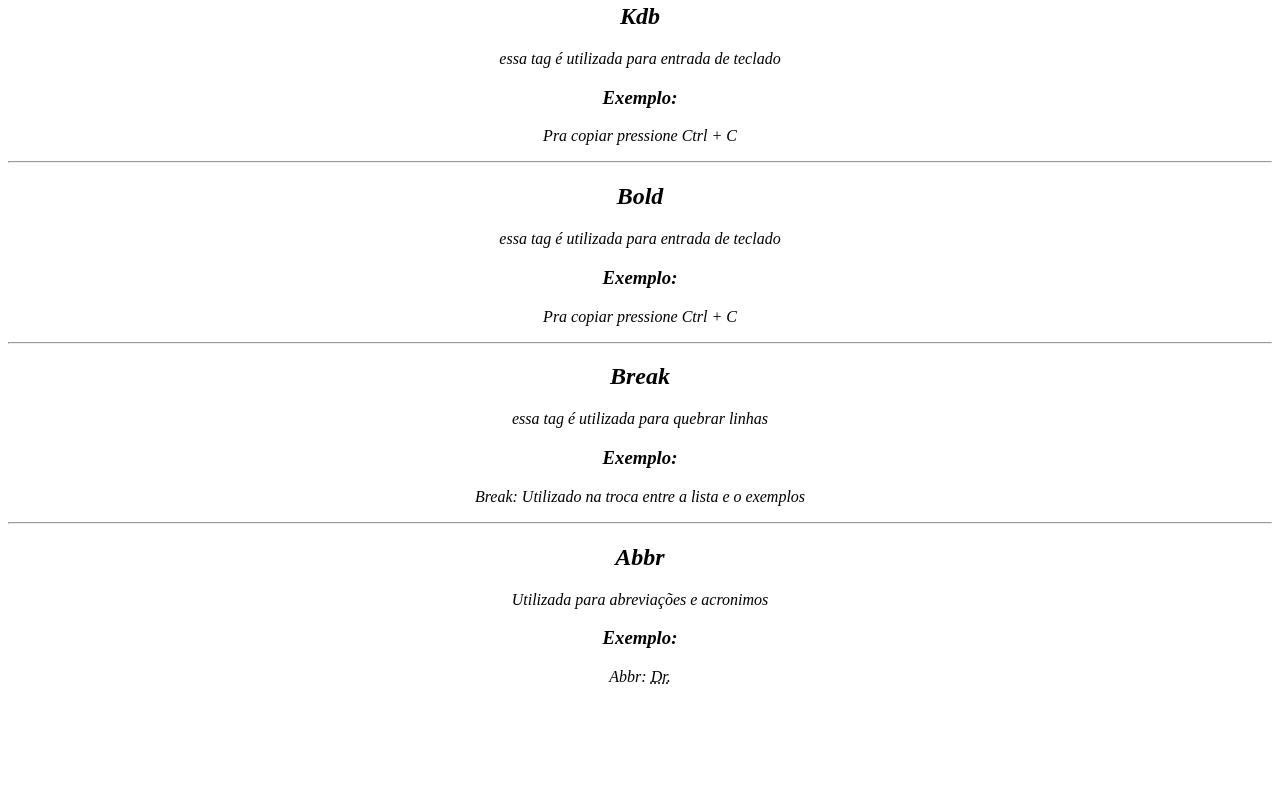
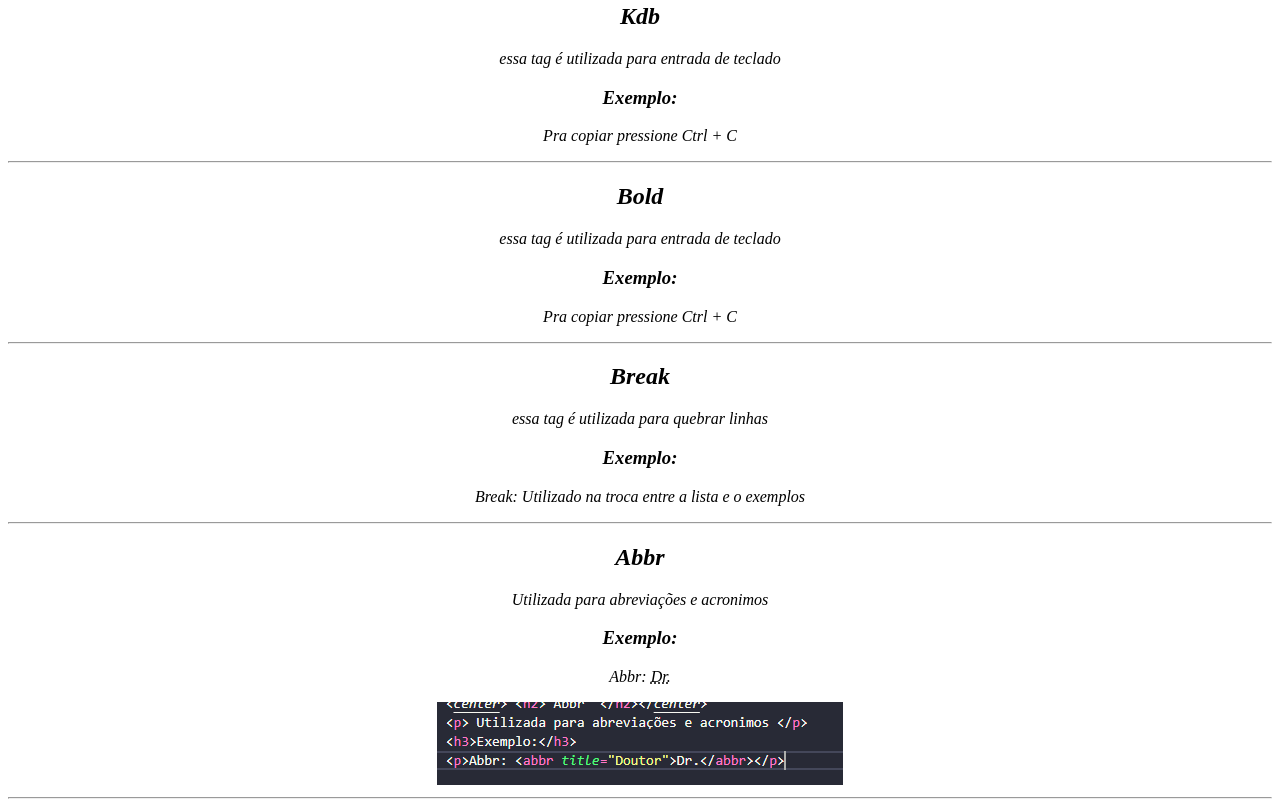
Before and after one commit to enzovegini-bot/Atividade-02, a plain HTML site: page index.html in a window 1280 px wide. Shown: the part 1562-2369 px from the top of the page. Before the commit the page ends 2264 px from the top, so only its background shows below. Drawn offline with Linux system fonts and the light colour scheme.

Commit message:
add-Abbr

```diff
--- a/index.html
+++ b/index.html
@@ -55,3 +55,5 @@
     <p> Utilizada para abreviações e acronimos </p>
     <h3>Exemplo:</h3>
     <p>Abbr: <abbr title="Doutor">Dr.</abbr></p>
+    <center><img src = "image.png" </center>
+    <hr>
```
Also changed, not shown: image.png (added).
